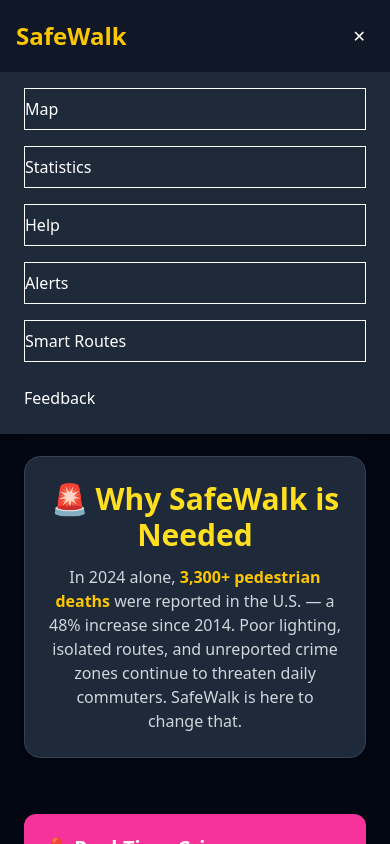
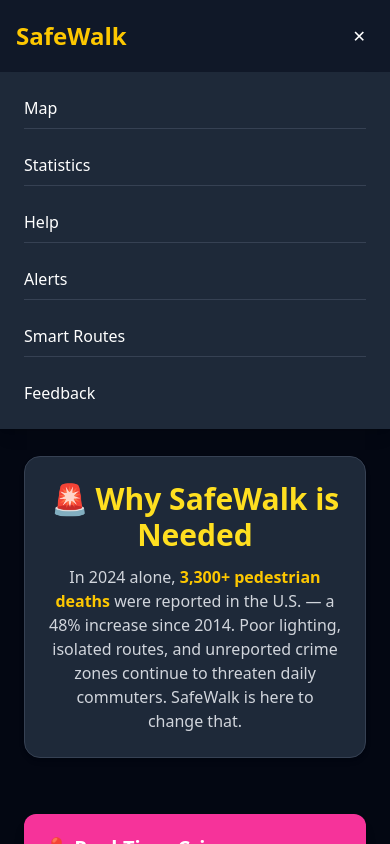
Before and after one commit to Dextron04/SafeWalk, a React (Vite) app in the folder safewalk/: page / in a window 390 px wide. Both pictures are taken after a click on the button "Toggle menu". Shown: the top 844 px of the page. Built offline with nearby package versions, Linux system fonts and the light colour scheme.

Commit message:
fixed routes

```diff
--- a/safewalk/src/components/Navbar.jsx
+++ b/safewalk/src/components/Navbar.jsx
@@ -1,9 +1,15 @@
 import { useState } from "react";
 import React from "react";
-import { Link } from "react-router-dom";
+import { Link, useLocation } from "react-router-dom";
 
 export default function Navbar() {
   const [isOpen, setIsOpen] = useState(false);
+  const location = useLocation();
+
+  // Function to determine if a link is active
+  const isActive = (path) => {
+    return location.pathname === path ? "text-yellow-400" : "hover:text-yellow-300";
+  };
 
   return (
     <nav className="bg-gray-900 text-white p-4 shadow-md z-50 relative">
@@ -23,22 +29,22 @@ export default function Navbar() {
 
         {/* Desktop menu */}
         <div className="hidden md:flex md:items-center md:space-x-6">
-          <Link to="/map" className="hover:text-yellow-300">
+          <Link to="/map" className={isActive("/map")}>
             Map
           </Link>
-          <Link to="/statistics" className="hover:text-yellow-300">
+          <Link to="/statistics" className={isActive("/statics")}>
             Statistics
           </Link>
-          <Link to="/help" className="hover:text-yellow-300">
+          <Link to="/help" className={isActive("/help")}>
             Help
           </Link>
-          <Link to="/alerts" className="hover:text-yellow-300">
+          <Link to="/alerts" className={isActive("/alerts")}>
             Alerts
           </Link>
-          <Link to="/routes" className="hover:text-yellow-300">
+          <Link to="/routes" className={isActive("/routes")}>
             Smart Routes
           </Link>
-          <Link to="/feedback" className="hover:text-yellow-300">
+          <Link to="/feedback" className={isActive("/feedback")}>
             Feedback
           </Link>
         </div>
@@ -50,46 +56,48 @@ export default function Navbar() {
           <div className="flex flex-col space-y-4">
             <Link
               to="/map"
-              className="hover:text-yellow-300 py-2 border-b border
-            -gray-700"
+              className="hover:text-yellow-300 py-2 border-b border-gray-700"
+              onClick={() => setIsOpen(false)}
             >
               Map
             </Link>
 
             <Link
-              to="/s
-t             atistics"
-              className="hover:text-yellow-300 py-2 border-b border
-            -gray-700"
+              to="/statistics"
+              className="hover:text-yellow-300 py-2 border-b border-gray-700"
+              onClick={() => setIsOpen(false)}
             >
               Statistics
             </Link>
 
             <Link
-              t
-              o="/help"
-              className="hover:text-yellow-300 py-2 border-b border
-            -gray-700"
+              to="/help"
+              className="hover:text-yellow-300 py-2 border-b border-gray-700"
+              onClick={() => setIsOpen(false)}
             >
               Help
             </Link>
 
             <Link
               to="/alerts"
-              className="hover:text-yellow-300 py-2 border-b border
-            -gray-700"
+              className="hover:text-yellow-300 py-2 border-b border-gray-700"
+              onClick={() => setIsOpen(false)}
             >
               Alerts
             </Link>
 
             <Link
               to="/routes"
-              className="hover:text-yellow-300 py-2 border-b border
-            -gray-700"
+              className="hover:text-yellow-300 py-2 border-b border-gray-700"
+              onClick={() => setIsOpen(false)}
             >
               Smart Routes
             </Link>
-            <Link to="/feedback" className="hover:text-yellow-300 py-2">
+            <Link
+              to="/feedback"
+              className="hover:text-yellow-300 py-2"
+              onClick={() => setIsOpen(false)}
+            >
               Feedback
             </Link>
           </div>
```
